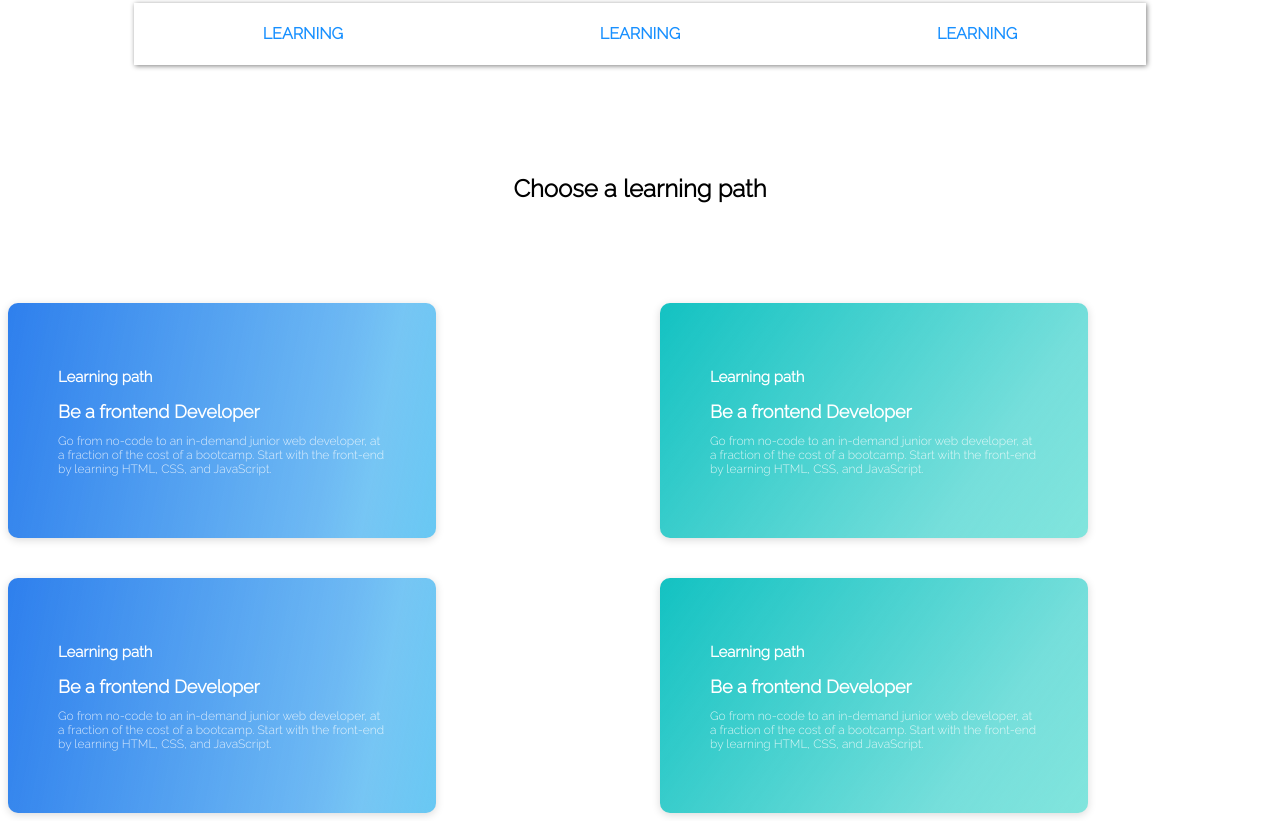
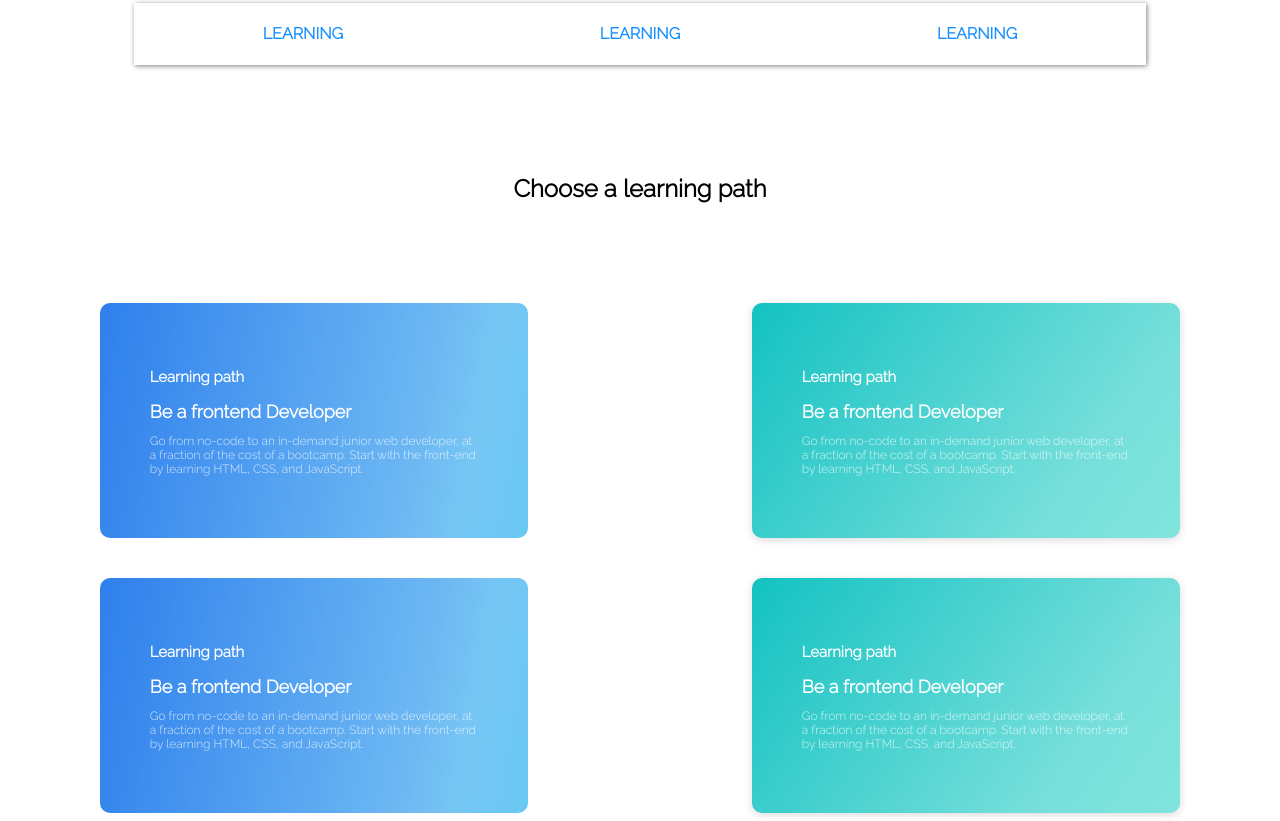
Before and after one commit to amriksingh0786/pixeltocode-learningpath, a plain HTML site: page index.html in a window 1280 px wide. Shown: the part 565-1386 px from the top of the page. Drawn offline with Linux system fonts and the light colour scheme.

Commit message:
Proper Allignment

```diff
--- a/index.html
+++ b/index.html
@@ -56,27 +56,35 @@
         <h2>Choose a learning path</h2>
         </div>
         <div class="content-box">
-                <div class="content 1">
+            <div class="Con">
+                <div class="content-1">
                     <h3>Learning path</h3>
                     <h1>Be a frontend Developer</h1>
                     <p>Go from no-code to an in-demand junior web developer, at a fraction of the cost of a bootcamp. Start with the front-end by learning HTML, CSS, and JavaScript.</p>
                 </div>
+            </div>
+            <div class="Con">
                 <div class="content2">
                     <h3>Learning path</h3>
                     <h1>Be a frontend Developer</h1>
                     <p>Go from no-code to an in-demand junior web developer, at a fraction of the cost of a bootcamp. Start with the front-end by learning HTML, CSS, and JavaScript.</p>
                 </div>
-                <div class="content 3">
+            </div>
+            <div class="Con">
+                <div class="content-3">
                     <h3>Learning path</h3>
                     <h1>Be a frontend Developer</h1>
                     <p>Go from no-code to an in-demand junior web developer, at a fraction of the cost of a bootcamp. Start with the front-end by learning HTML, CSS, and JavaScript.</p>
                 </div>
-                <div class="content4">
+            </div>
+            <div class="Con">
+            <div class="content4">
                     <h3>Learning path</h3>
                     <h1>Be a frontend Developer</h1>
                     <p>Go from no-code to an in-demand junior web developer, at a fraction of the cost of a bootcamp. Start with the front-end by learning HTML, CSS, and JavaScript.</p>
                 </div>
-        </div>
+            </div>
+            </div>
 
     </div>
 </body>
--- a/main.css
+++ b/main.css
@@ -95,10 +95,10 @@ ul li{
     grid-template-columns:1fr;
     grid-template-rows: 1fr 1fr 1fr 1fr;
     }
+    .content-1,.content-3,.content2,.content4{
+        width: 90%;
+    }
 }
-
-
-
 
 .lists{
     width: 80%;
@@ -134,13 +134,19 @@ ul li{
     grid-template-columns: 1fr 1fr;
     grid-gap: 40px;
 }
-.content{
+.Con{
+    width: 100%;
+    display: flex;
+    justify-content: center;
+    align-items: center;
+}
+.content-1,.content-3{
     color: white;
     width: 70%;
     height: auto;
     padding: 50px;
     background: linear-gradient(100.81deg, #2F80ED 0.94%, rgba(123, 174, 244, 0.635417) 73.96%, rgba(150, 191, 246, 0.504346) 83.82%, rgba(255, 255, 255, 0) 121.8%), #56CCF2;
-    box-shadow: 0px 2px 8px rgba(0, 0, 0, 0.15);
+    box-shadow: 0p  x 2px 8px rgba(0, 0, 0, 0.15);
     border-radius: 10px;
 }
 .content2,.content4{
```
